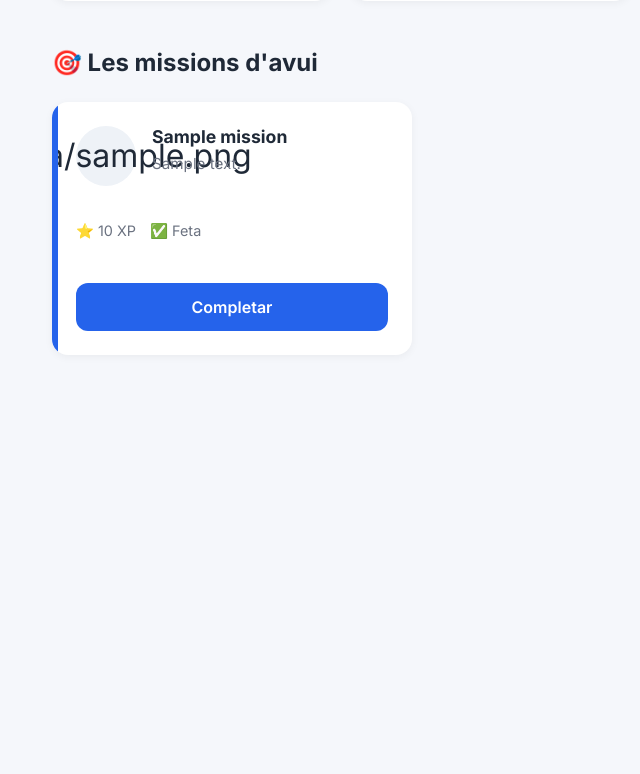
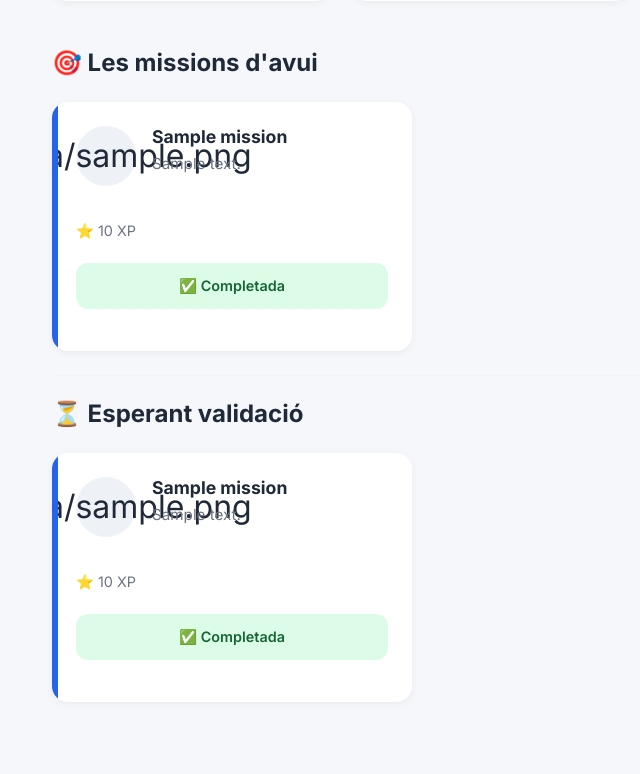
Before and after one commit to lauraroig-ghart/missions-app, a Flask app: template templates/dashboard.html in a window 1280 px wide. Shown: the part 461-1235 px from the top of the page, without its empty margins (0-640 px from the left). Before the commit the page ends 813 px from the top, so only its background shows below. Run offline with Flask 3, Linux system fonts and the light colour scheme; the template is opened without the code that fills it: most values are stand-ins (such as "Sample title", 1, 10 or a date in 2020).

Commit message:
v0.2.2. Sprint 3 Dashboard v2 + completada - pendent validar

```diff
--- a/data/squema.sql
+++ b/data/squema.sql
@@ -159,13 +159,19 @@ CREATE TABLE mission_assignments (
 
     completed_by INTEGER,
 
+    validated_at DATETIME,
+
+    validated_by INTEGER,
+
     comment TEXT,
 
     FOREIGN KEY (mission_id) REFERENCES missions(id),
 
     FOREIGN KEY (user_id) REFERENCES users(id),
 
-    FOREIGN KEY (completed_by) REFERENCES users(id)
+    FOREIGN KEY (completed_by) REFERENCES users(id),
+
+    FOREIGN KEY (validated_by) REFERENCES users(id)
 
 );
 
--- a/static/css/components.css
+++ b/static/css/components.css
@@ -655,3 +655,37 @@
 .category-piscina::before{
     background:#06b6d4;
 }
+
+.mission-button.waiting{
+
+    width:100%;
+    text-align:center;
+
+    padding:12px;
+
+    border-radius:12px;
+
+    background:#FEF3C7;
+
+    color:#92400E;
+
+    font-weight:600;
+
+}
+
+.mission-button.completed{
+
+    width:100%;
+    text-align:center;
+
+    padding:12px;
+
+    border-radius:12px;
+
+    background:#DCFCE7;
+
+    color:#166534;
+
+    font-weight:600;
+
+}
--- a/templates/components/mission_card.html
+++ b/templates/components/mission_card.html
@@ -24,22 +24,40 @@
 
         <span>⭐ {{ mission.points }} XP</span>
 
-        {% if mission.status=="pending" %}
-            <span>⏳ Pendent</span>
-        {% elif mission.status=="completed" %}
-            <span>✅ Feta</span>
-        {% endif %}
+       {% if mission.status == "pending" %}
 
-        {% if mission.assignment_type=="shared" %}
-            <span>👥 Compartida</span>
-        {% endif %}
+            <form
+                method="POST"
+                action="{{ url_for('missions.complete', assignment_id=mission.assignment_id) }}"
+            >
+
+                <button
+                    type="submit"
+                    class="btn-ui btn-primary-ui mission-button"
+                >
+                    ✅ Completar
+                </button>
+
+            </form>
+
+            {% elif mission.status == "waiting_validation" %}
+
+            <div class="mission-button waiting">
+
+                🕒 Pendent de validació
+
+            </div>
+
+            {% elif mission.status == "completed" %}
+
+            <div class="mission-button completed">
+
+                ✅ Completada
+
+            </div>
+
+            {% endif %}
 
     </div>
 
-    <button class="btn-ui btn-primary-ui mission-button">
-
-        Completar
-
-    </button>
-
 </div>
--- a/templates/dashboard.html
+++ b/templates/dashboard.html
@@ -32,9 +32,9 @@
 
     <h2>🎯 Les missions d'avui</h2>
 
-    <div class="mission-grid">
+   <div class="mission-grid">
 
-        {% for mission in missions %}
+        {% for mission in pending_missions %}
 
             {% include "components/mission_card.html" %}
 
@@ -44,9 +44,7 @@
 
                 <div class="icon">🎉</div>
 
-                <h3>No tens missions</h3>
-
-                <p>Gaudeix del dia!</p>
+                <h3>No tens missions pendents</h3>
 
             </div>
 
@@ -54,6 +52,24 @@
 
     </div>
 
+    {% if waiting_missions %}
+
+    <hr>
+
+    <h2>⏳ Esperant validació</h2>
+
+    <div class="mission-grid">
+
+        {% for mission in waiting_missions %}
+
+            {% include "components/mission_card.html" %}
+
+        {% endfor %}
+
+    </div>
+
+    {% endif %}
+
 </section>
 
 {% endblock %}
```
Also changed, not shown: database.py (+31 -0 lines), routes/dashboard.py (+12 -2 lines), routes/missions.py (+44 -3 lines), templates/missions.html (added, +38 -0 lines).
